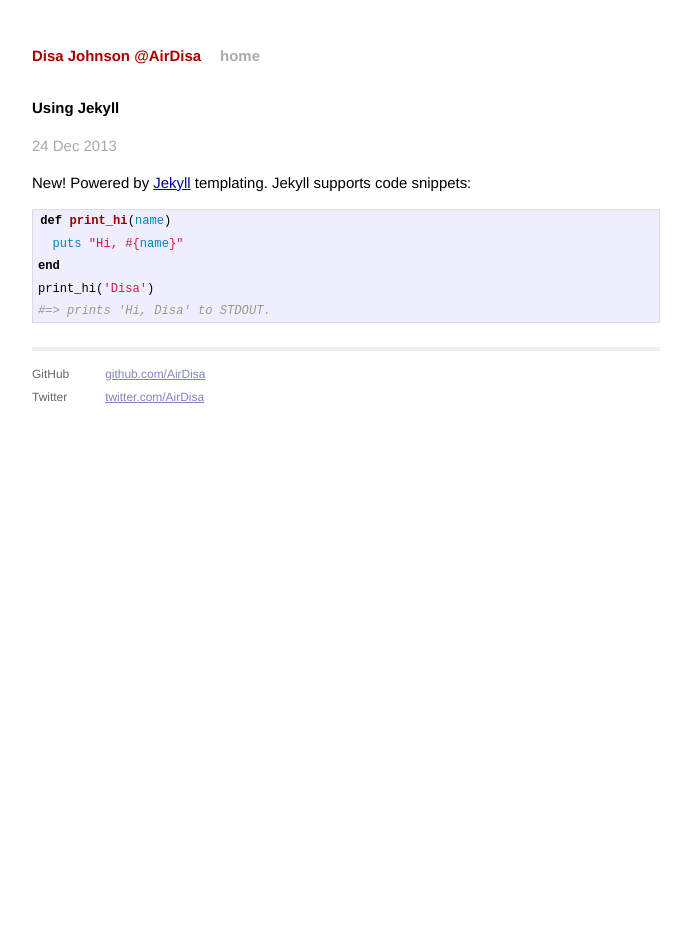
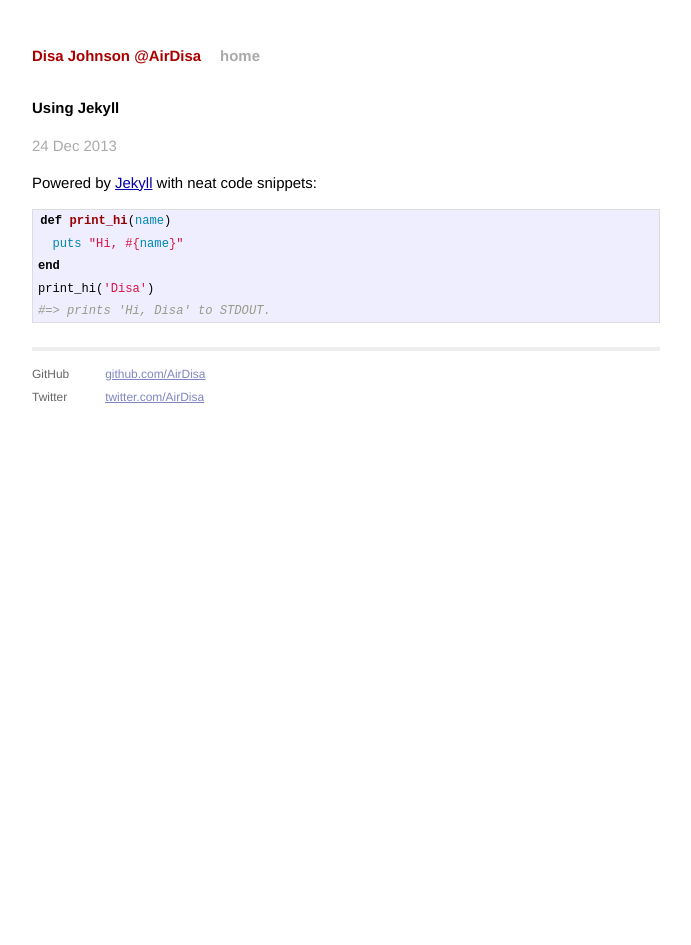
Before and after one commit to AirDisa/airdisa.github.io, a Jekyll site: the page built from _posts/2013-12-24-using-jekyll.markdown, in a window 1280 px wide. Shown: the whole page, without its empty margins (294-985 px from the left). Built offline with Jekyll 4.4.1, drawn with Linux system fonts in a browser that asks for light colours; Markdown is read by kramdown in place of the engine named in the settings.

Commit message:
[0.0.18 Jekyll] Add excerpt to post for index

```diff
--- a/_posts/2013-12-24-using-jekyll.markdown
+++ b/_posts/2013-12-24-using-jekyll.markdown
@@ -1,11 +1,12 @@
 ---
 layout: post
 title:  "Using Jekyll"
+excerpt: "New! Powered by Jekyll."
 date:   2013-12-24 21:14:36
 categories: jekyll update
 ---
 
-New! Powered by [Jekyll][jekyll] templating. Jekyll supports code snippets:
+Powered by [Jekyll][jekyll] with neat code snippets:
 
 {% highlight ruby %}
 def print_hi(name)
```
Also changed, not shown: 2 other files.
